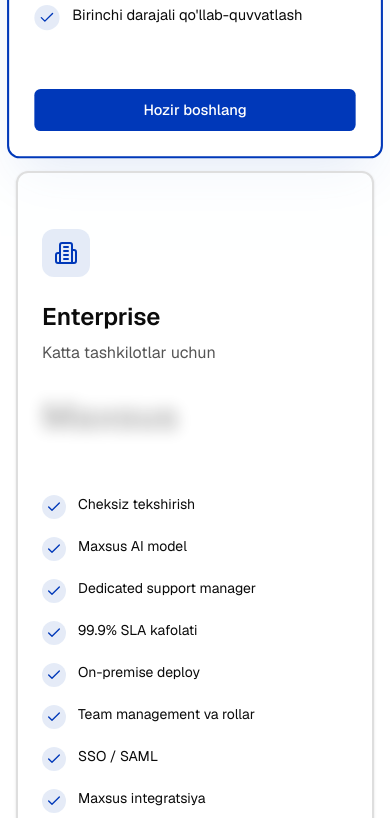
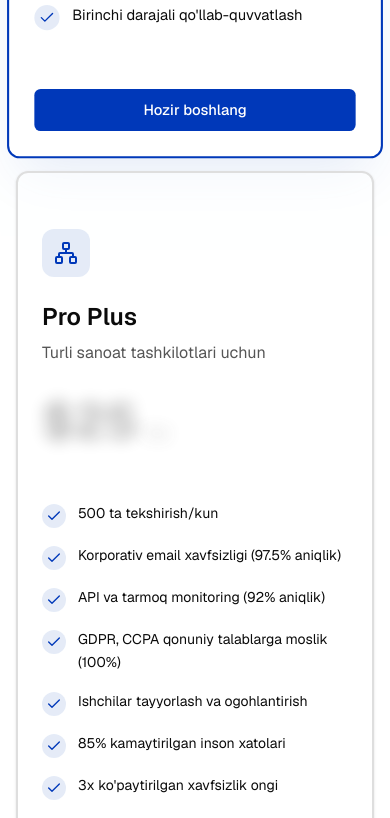
Before and after one commit to SaidjonAlixon/HIMOYACHI_AI, a Next.js app: page /pricing in a window 390 px wide. Shown: the part 1919-2737 px from the top of the page. Built offline with nearby package versions, Linux system fonts and the light colour scheme.

Commit message:
Add Pro Plus and Pro Max plans, remove Enterprise plan, translate all features to Uzbek

```diff
--- a/app/pricing/page.tsx
+++ b/app/pricing/page.tsx
@@ -2,7 +2,7 @@ import { Header } from "@/components/header"
 import { Footer } from "@/components/footer"
 import { Button } from "@/components/ui/button"
 import { Card, CardContent, CardDescription, CardFooter, CardHeader, CardTitle } from "@/components/ui/card"
-import { Check, Sparkles, Zap, Building2, Shield, Clock, FileText, Users } from "lucide-react"
+import { Check, Sparkles, Zap, Shield, Clock, FileText, Users, Network, CreditCard } from "lucide-react"
 import Link from "next/link"
 
 const plans = [
@@ -16,8 +16,8 @@ const plans = [
       "1 ta tekshirish/kun",
       "Asosiy tahlil",
       "URL va matn tekshirish",
-      "Email qo'llab-quvvatlash",
-      "Web interfeys",
+      "Elektron pochta qo'llab-quvvatlash",
+      "Veb interfeys",
     ],
     cta: "Boshlash",
     highlight: false,
@@ -26,7 +26,7 @@ const plans = [
     name: "Pro",
     price: "5",
     period: "/oy",
-    description: "Professional foydalanuvchilar uchun",
+    description: "Kasbiy foydalanuvchilar uchun",
     icon: Zap,
     features: [
       "100 ta tekshirish/kun",
@@ -42,21 +42,71 @@ const plans = [
     highlight: true,
   },
   {
-    name: "Enterprise",
-    price: "Maxsus",
-    period: "",
-    description: "Katta tashkilotlar uchun",
-    icon: Building2,
+    name: "Pro Plus",
+    price: "25",
+    period: "/oy",
+    description: "Turli sanoat tashkilotlari uchun",
+    icon: Network,
     features: [
-      "Cheksiz tekshirish",
-      "Maxsus AI model",
-      "Dedicated support manager",
-      "99.9% SLA kafolati",
-      "On-premise deploy",
-      "Team management va rollar",
-      "SSO / SAML",
-      "Maxsus integratsiya",
-      "Korporativ trening",
+      "500 ta tekshirish/kun",
+      "Korporativ email xavfsizligi (97.5% aniqlik)",
+      "API va tarmoq monitoring (92% aniqlik)",
+      "GDPR, CCPA qonuniy talablarga moslik (100%)",
+      "Ishchilar tayyorlash va ogohlantirish",
+      "85% kamaytirilgan inson xatolari",
+      "3x ko'paytirilgan xavfsizlik ongi",
+      "Real vaqt rejimida dashboard",
+      "Korporativ tarmoq integratsiyasi",
+      "BEC (Biznes email firibgarligi) himoyasi",
+      "78% kamaytirilgan email hujumlar",
+      "65% tezroq xavfni bartaraf etish",
+      "287 kundan 45 kunga tiklanish",
+      "Maxsus hisob menejeri",
+      "Birinchi darajali qo'llab-quvvatlash",
+      "Maxsus brending va o'z brendingi",
+      "90 kun tarix saqlash",
+      "Kengaytirilgan tahlil va hisobotlar",
+      "Jamoa hamkorligi vositalari",
+      "Ko'p foydalanuvchi kirishi va rollar",
+    ],
+    cta: "Hozir boshlang",
+    highlight: false,
+  },
+  {
+    name: "Pro Max",
+    price: "50",
+    period: "/oy",
+    description: "Banklar uchun",
+    icon: CreditCard,
+    features: [
+      "2000 ta tekshirish/kun",
+      "Real vaqt rejimida tranzaksiya tahlili (99.2% aniqlik)",
+      "AI-ga asoslangan kredit scoring (87% aniqlik)",
+      "Biometrik identifikatsiya (98.7% aniqlik)",
+      "Core-banking integratsiyasi (95%+ muvaffaqiyat)",
+      "99.9% xizmat ko'rsatish kafolati",
+      "50ms dan kam javob vaqti",
+      "87% kamaytirilgan noto'g'ri qarorlar",
+      "40% kamaytirilgan qaytmas kreditlar",
+      "94% kamaytirilgan identifikatsiya xatolari",
+      "92% ga kamaytirilgan session o'g'irlash",
+      "PCI DSS, GDPR qonuniy talablarga moslik (100%)",
+      "Voqeaga asoslangan va REST API integratsiyalari",
+      "Real vaqt rejimida monitoring va ogohlantirishlar",
+      "Kengaytirilgan firibgarlik aniqlash",
+      "Kredit risklarini boshqarish",
+      "Biometrik autentifikatsiya (ovoz + yuz)",
+      "Session o'g'irlashdan himoya",
+      "Maxsus xavfsizlik jamoasi",
+      "24/7 birinchi darajali qo'llab-quvvatlash",
+      "Maxsus AI model o'qitish",
+      "On-premise o'rnatish imkoniyati",
+      "SSO / SAML integratsiyasi",
+      "180 kun tarix saqlash",
+      "To'liq audit jurnallari",
+      "Qonuniy talablarga moslik hisobotlari",
+      "Bank darajasidagi shifrlash",
+      "Falokatdan tiklash va zaxiralash",
     ],
     cta: "Bog'lanish",
     highlight: false,
@@ -113,7 +163,7 @@ export default function PricingPage() {
       {/* Pricing Cards */}
       <section className="py-20">
         <div className="container mx-auto px-4">
-          <div className="grid gap-8 lg:grid-cols-3">
+          <div className="grid gap-8 md:grid-cols-2 lg:grid-cols-4">
             {plans.map((plan) => {
               const Icon = plan.icon
               return (
```
